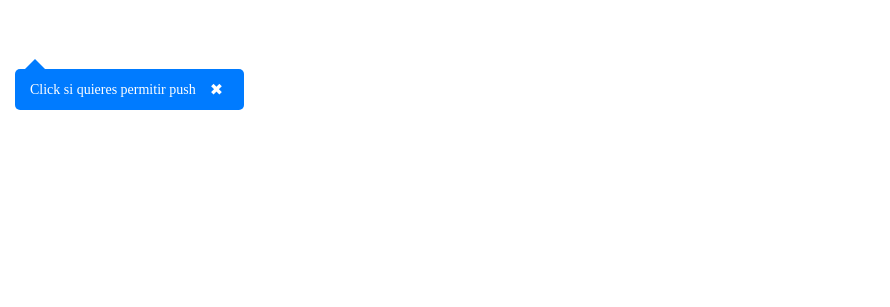
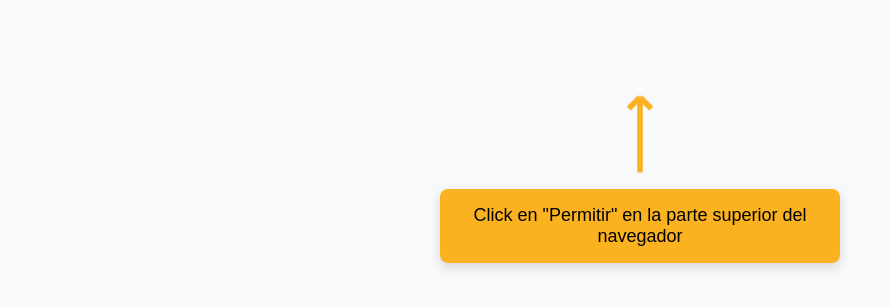
Before and after one commit to leoslopez/push-test, a website: page tabs/tab2.html in a window 1280 px wide. Shown: the part 111-418 px from the top of the page, without its empty margins (0-890 px from the left). Drawn offline with Linux system fonts and the light colour scheme.

Commit message:
feat: improve push modal

```diff
--- a/tabs/tab2.html
+++ b/tabs/tab2.html
@@ -1,60 +1,72 @@
 <!DOCTYPE html>
 <html lang="es">
 <head>
-  <meta charset="UTF-8">
-  <meta name="viewport" content="width=device-width, initial-scale=1.0">
+  <meta charset="UTF-8" />
+  <meta name="viewport" content="width=device-width, initial-scale=1.0"/>
   <title>Permitir Push</title>
-  <script type="text/javascript" async="async" src="https://hubint.fromdoppler.com/public/dhtrack-prueba.js"></script>
+  <script type="text/javascript" async src="https://hubint.fromdoppler.com/public/dhtrack-prueba.js"></script>
   <style>
-    /* Contenedor del mensaje */
+    body {
+      margin: 0;
+      background-color: #f8f9fa;
+      font-family: Arial, sans-serif;
+    }
+
     #push-hint {
       position: fixed;
-      top: 180px; /* Ajustado más abajo */
-      left: 15px;
-      background: #007bff;
-      color: white;
-      padding: 10px 15px;
-      border-radius: 5px;
-      font-size: 14px;
-      display: flex;
-      align-items: center;
-      gap: 8px;
+      top: 300px;
+      left: 50%;
+      transform: translateX(-50%);
+      background: #FAB221;
+      color: #000;
+      padding: 16px 20px;
+      border-radius: 8px;
+      font-size: 18px;
+      font-weight: 500;
+      text-align: center;
       z-index: 1000;
+      max-width: 360px;
+      box-shadow: 0 4px 12px rgba(0,0,0,0.15);
     }
 
-    /* Flecha apuntando hacia arriba */
-    #push-hint::before {
-      content: "";
+    #push-hint-arrow {
       position: absolute;
-      top: -10px;
-      left: 10px;
-      border-left: 10px solid transparent;
-      border-right: 10px solid transparent;
-      border-bottom: 10px solid #007bff;
+      top: -90px;
+      left: 50%;
+      transform: translateX(-50%);
+      width: 48px;
+      height: 90px;
+      animation: bounce 1.5s infinite;
     }
 
-    /* Botón de cerrar */
-    #close-hint {
-      background: none;
-      border: none;
-      color: white;
-      font-size: 16px;
-      cursor: pointer;
+    #push-hint-arrow svg {
+      width: 100%;
+      height: 100%;
+      stroke: #FAB221;
+      stroke-width: 3;
+      fill: none;
+    }
+
+    @keyframes bounce {
+      0%, 100% {
+        transform: translateX(-50%) translateY(0);
+      }
+      50% {
+        transform: translateX(-50%) translateY(-10px);
+      }
     }
   </style>
 </head>
 <body>
 
   <div id="push-hint">
-    <span>Click si quieres permitir push</span>
-    <button id="close-hint">✖</button>
+    <div id="push-hint-arrow">
+      <svg viewBox="0 0 24 48">
+        <path d="M12 44V4M12 4L6 10M12 4L18 10"/>
+      </svg>
+    </div>
+    Click en "Permitir" en la parte superior del navegador
   </div>
-
-  <script>
-    document.getElementById("close-hint").addEventListener("click", function() {
-      document.getElementById("push-hint").style.display = "none";
-    });
-  </script>
 
 </body>
 </html>
```
